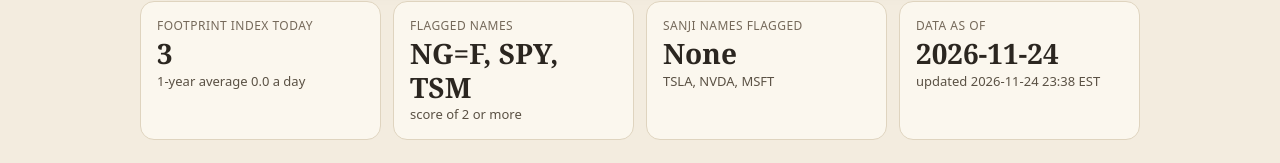
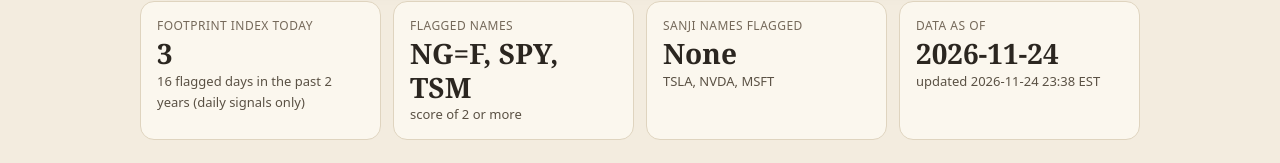
Before and after one commit to BigJayJayHuang/FIN---Adv-Algo-Trading, a plain HTML site: page thesis/index.html in a window 1280 px wide. Shown: the part 772-935 px from the top of the page. Drawn offline with Linux system fonts and the light colour scheme.

Commit message:
Thesis page: show flagged-day count instead of a 0.0 daily average
Co-Authored-By: Claude Opus 5.5 <noreply@anthropic.com>
Claude-Session: https://claude.ai/code/session_01T9GCWktntQzRLQdtCba9te

```diff
--- a/thesis/index.html
+++ b/thesis/index.html
@@ -397,7 +397,7 @@
   const lastN = hist.flagged.slice(-252);
   const avg = lastN.reduce((a, b) => a + b, 0) / Math.max(1, lastN.length);
   $("tiles").innerHTML = [
-    ["Footprint Index today", hist.flagged_today_full, `1-year average ${avg.toFixed(1)} a day`],
+    ["Footprint Index today", hist.flagged_today_full, `${hist.flagged.filter((x) => x > 0).length} flagged days in the past ${Math.max(1, Math.round(hist.dates.length / 252))} years (daily signals only)`],
     ["Flagged names", flaggedToday.length ? flaggedToday.slice(0, 4).map((r) => r.sym).join(", ") : "None", "score of 2 or more"],
     ["Sanji names flagged", sanji.length ? sanji.join(", ") : "None", "TSLA, NVDA, MSFT"],
     ["Data as of", T.asof, (T.demo ? "SIMULATED DATA - " : "") + "updated " + T.generated],
```
